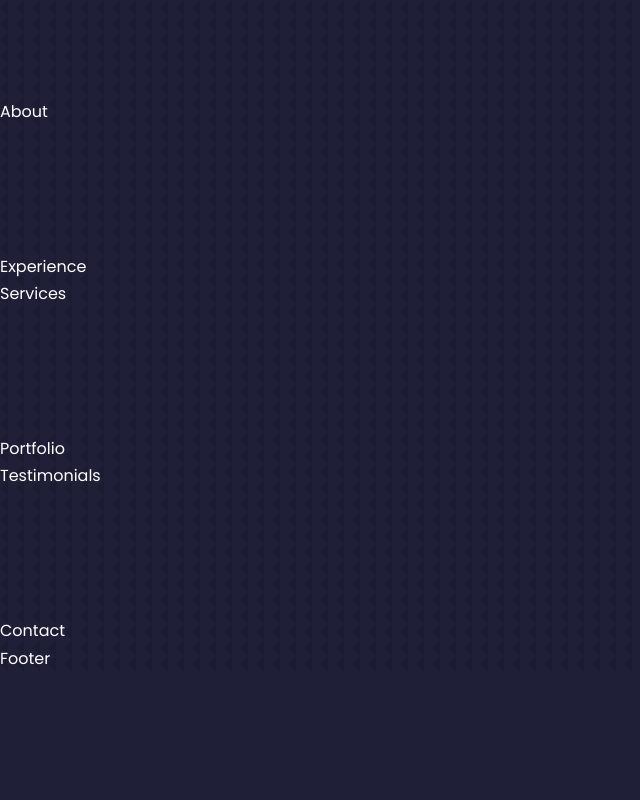
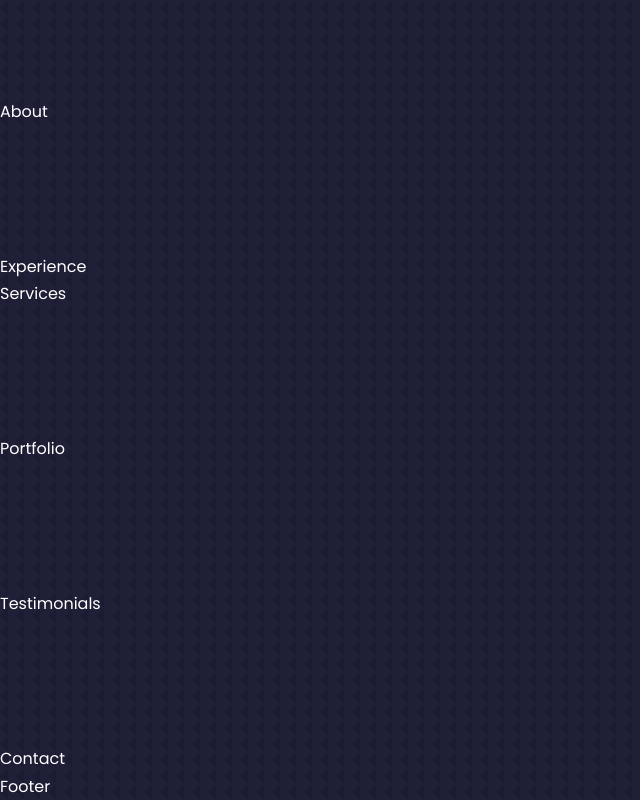
Before and after one commit to lucas-crodrigues/portfolio2, a React (Create React App) app: page / in a window 1280 px wide. Shown: the part 352-1152 px from the top of the page, without its empty margins (0-640 px from the left). Before the commit the page ends 1024 px from the top, so only its background shows below. Built offline with nearby package versions, Linux system fonts and the light colour scheme.

Commit message:
Update Testimonials.js

```diff
--- a/src/components/testimonials/Testimonials.js
+++ b/src/components/testimonials/Testimonials.js
@@ -2,7 +2,7 @@
 
 const Testimonials = () => {
   return (
-    <div>Testimonials</div>
+    <section id='testimonials'>Testimonials</section>
   )
 }
 
```
